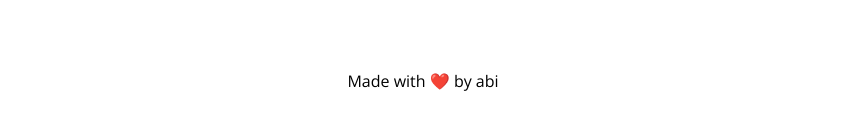
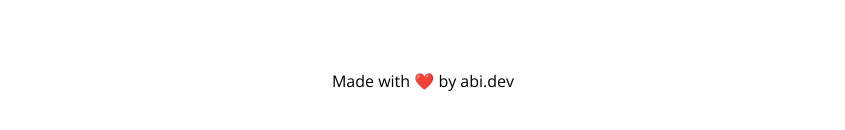
Before and after one commit to sulenchy/Search-Github-Repo, a React app: page /search in a window 1280 px wide. Shown: the part 630-760 px from the top of the page, without its empty margins (217-1062 px from the left). Built offline with nearby package versions, Linux system fonts and the light colour scheme.

Commit message:
update footer

```diff
--- a/src/routes/Search.jsx
+++ b/src/routes/Search.jsx
@@ -58,7 +58,7 @@ const  Search = () => {
                 : null
             }
             </div>
-            <div  style={{ height: '5%'}}>Made with ❤️ by abi</div>
+            <div  style={{ height: '5%'}}>Made with ❤️ by abi.dev</div>
         </div>
     );
 }
```
